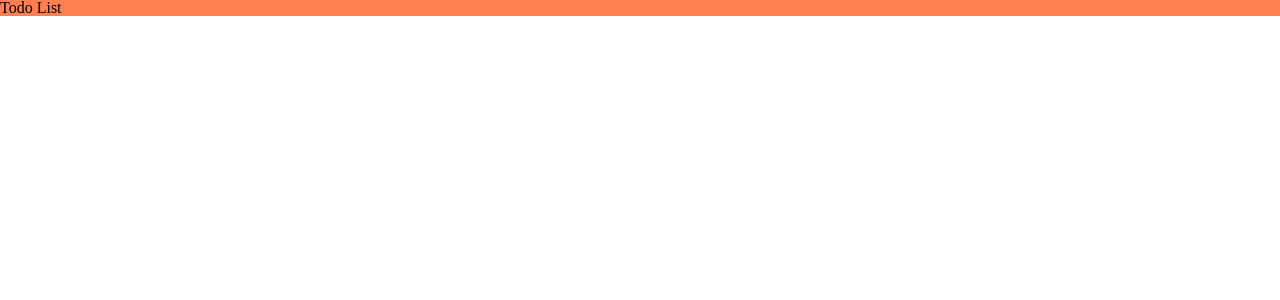
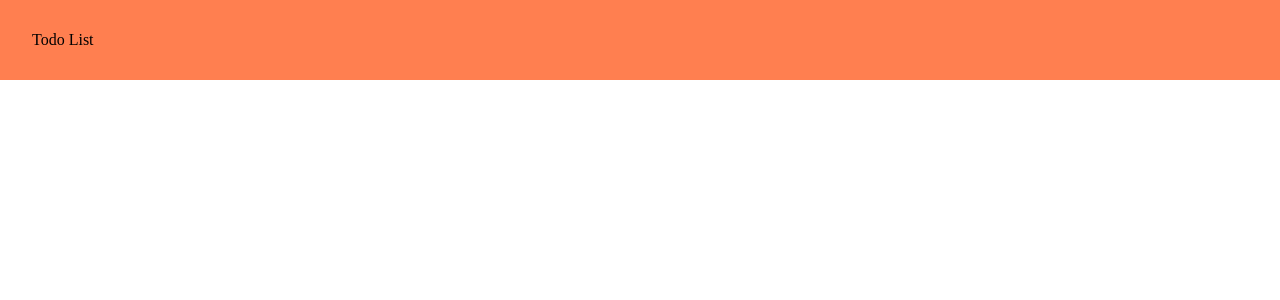
Before and after one commit to Mekhi-Rhodie/Todo-list, a Vue app: page / in a window 1280 px wide. Shown: the top 300 px of the page. Built offline with nearby package versions, Linux system fonts and the light colour scheme.

Commit message:
Update Header.vue
- add 2.5% padding to the application's header

```diff
--- a/src/components/Header.vue
+++ b/src/components/Header.vue
@@ -11,5 +11,6 @@
 <style scoped>
     #app-header {
         background-color: coral;
+        padding: 2.5%
     }
 </style>
```
